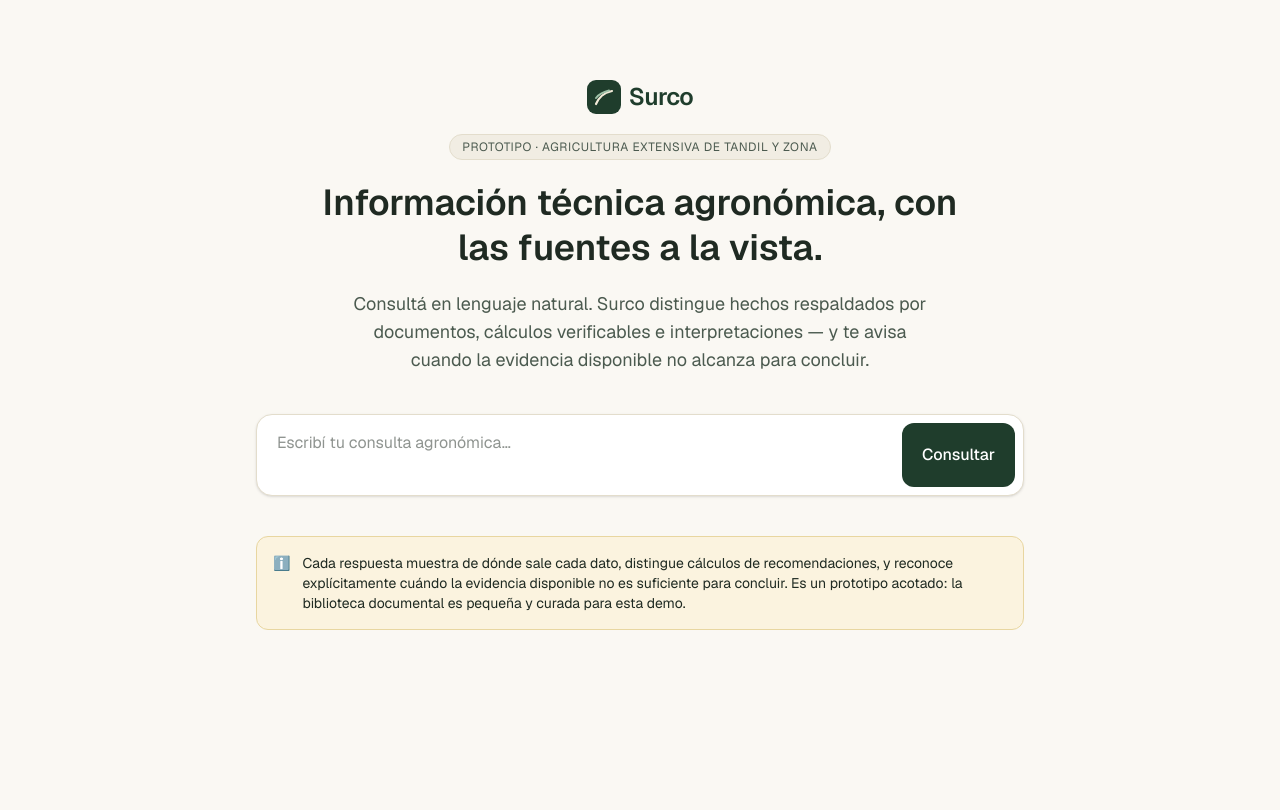
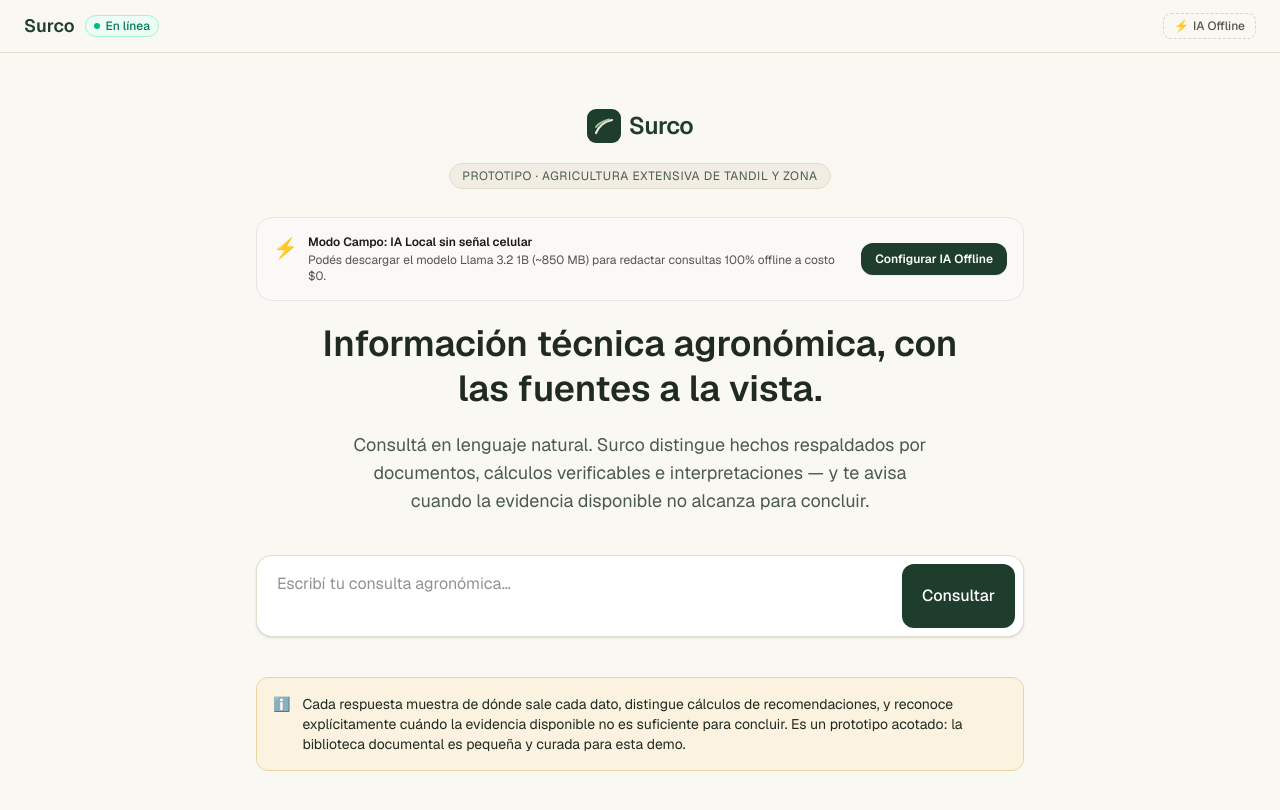
Before and after one commit to JereAguilar1/pingo-agro, a Next.js app: page / in a window 1280 px wide. Shown: the top 810 px of the page. Built offline with nearby package versions, Linux system fonts and the light colour scheme.

Commit message:
feat(ui): add prominent offline SLM setup banner on home and chat screens

```diff
--- a/src/app/chat/page.tsx
+++ b/src/app/chat/page.tsx
@@ -191,9 +191,32 @@ function ChatInner() {
 
       <main className="flex-1 w-full max-w-3xl mx-auto px-4 sm:px-6 py-6 flex flex-col gap-4">
         {messages.length === 0 && !loading && (
-          <p className="text-center text-sm mt-10" style={{ color: "var(--surco-ink-soft)" }}>
-            Escribí tu primera consulta agronómica para esta sesión.
-          </p>
+          <div className="space-y-4 my-4">
+            <p className="text-center text-sm" style={{ color: "var(--surco-ink-soft)" }}>
+              Escribí tu primera consulta agronómica para esta sesión.
+            </p>
+            <div className="rounded-2xl border p-3.5 sm:p-4 bg-stone-50/80 dark:bg-stone-900/60 border-stone-200 dark:border-stone-800 flex flex-col sm:flex-row items-start sm:items-center justify-between gap-3 text-left">
+              <div className="flex items-start gap-2.5">
+                <span className="text-xl">⚡</span>
+                <div>
+                  <h3 className="text-xs font-semibold text-stone-900 dark:text-stone-100">
+                    Modo Campo: IA Local sin señal celular
+                  </h3>
+                  <p className="text-xs text-stone-600 dark:text-stone-400 mt-0.5">
+                    Podés descargar el modelo Llama 3.2 1B (~850 MB) para redactar consultas 100% offline a costo $0.
+                  </p>
+                </div>
+              </div>
+              <button
+                type="button"
+                onClick={() => setShowModelManager(true)}
+                className="shrink-0 w-full sm:w-auto px-3.5 py-2 rounded-xl text-xs font-semibold text-white transition-opacity hover:opacity-90 cursor-pointer shadow-xs text-center"
+                style={{ background: "var(--surco-green)" }}
+              >
+                Configurar IA Offline
+              </button>
+            </div>
+          </div>
         )}
 
         {messages.map((m) => (
--- a/src/app/page.tsx
+++ b/src/app/page.tsx
@@ -1,11 +1,18 @@
 "use client";
 
+import Link from "next/link";
 import { useRouter } from "next/navigation";
 import { FormEvent, useState } from "react";
+import { NetworkBadge } from "@/components/NetworkBadge";
+import { ModelManager } from "@/components/ModelManager";
+import { ModelStatusButton } from "@/components/ModelStatusButton";
+import { LocalLLMStatus } from "@/lib/local-llm";
 
 export default function Home() {
   const router = useRouter();
   const [value, setValue] = useState("");
+  const [showModelManager, setShowModelManager] = useState(false);
+  const [modelStatus, setModelStatus] = useState<LocalLLMStatus>("unloaded");
 
   function goToChat(question: string) {
     const q = question.trim();
@@ -19,11 +26,36 @@ export default function Home() {
   }
 
   return (
+    <div className="flex-1 flex flex-col min-h-screen" style={{ background: "var(--surco-bg)" }}>
+      <header
+        className="sticky top-0 z-10 border-b px-4 sm:px-6 py-3 flex items-center justify-between"
+        style={{ background: "var(--surco-bg)", borderColor: "var(--surco-border)" }}
+      >
+        <div className="flex items-center gap-2.5">
+          <Link href="/" className="font-semibold text-lg" style={{ color: "var(--surco-green)" }}>
+            Surco
+          </Link>
+          <NetworkBadge />
+        </div>
+        <div className="flex items-center gap-2">
+          <ModelStatusButton
+            onClick={() => setShowModelManager(true)}
+            statusOverride={modelStatus}
+          />
+        </div>
+      </header>
+
+      <ModelManager
+        isOpen={showModelManager}
+        onClose={() => setShowModelManager(false)}
+        onStatusChange={setModelStatus}
+      />
+
       <main
         className="flex-1 flex flex-col items-center px-4 sm:px-6"
         style={{ background: "var(--surco-bg)" }}
       >
-      <div className="w-full max-w-3xl mx-auto pt-12 sm:pt-20 pb-16">
+        <div className="w-full max-w-3xl mx-auto pt-8 sm:pt-14 pb-16">
           <header className="flex flex-col items-center text-center gap-5">
             <div className="flex items-center gap-2">
               <SurcoMark />
@@ -45,6 +77,28 @@ export default function Home() {
             >
               Prototipo · Agricultura extensiva de Tandil y zona
             </span>
+
+            <div className="w-full mt-2 p-3 sm:p-4 rounded-2xl border flex flex-col sm:flex-row items-start sm:items-center justify-between gap-3 bg-stone-50/80 dark:bg-stone-900/60 border-stone-200 dark:border-stone-800 text-left">
+              <div className="flex items-start gap-2.5">
+                <span className="text-xl">⚡</span>
+                <div>
+                  <h2 className="text-xs font-semibold text-stone-900 dark:text-stone-100">
+                    Modo Campo: IA Local sin señal celular
+                  </h2>
+                  <p className="text-xs text-stone-600 dark:text-stone-400 mt-0.5">
+                    Podés descargar el modelo Llama 3.2 1B (~850 MB) para redactar consultas 100% offline a costo $0.
+                  </p>
+                </div>
+              </div>
+              <button
+                type="button"
+                onClick={() => setShowModelManager(true)}
+                className="shrink-0 w-full sm:w-auto px-3.5 py-2 rounded-xl text-xs font-semibold text-white transition-opacity hover:opacity-90 cursor-pointer shadow-xs text-center"
+                style={{ background: "var(--surco-green)" }}
+              >
+                Configurar IA Offline
+              </button>
+            </div>
 
           <h1
             className="text-3xl sm:text-4xl font-semibold leading-tight max-w-2xl"
@@ -110,6 +164,7 @@ export default function Home() {
         </section>
       </div>
     </main>
+  </div>
   );
 }
 
```
Lines whose indentation alone changed are shown as unchanged.
